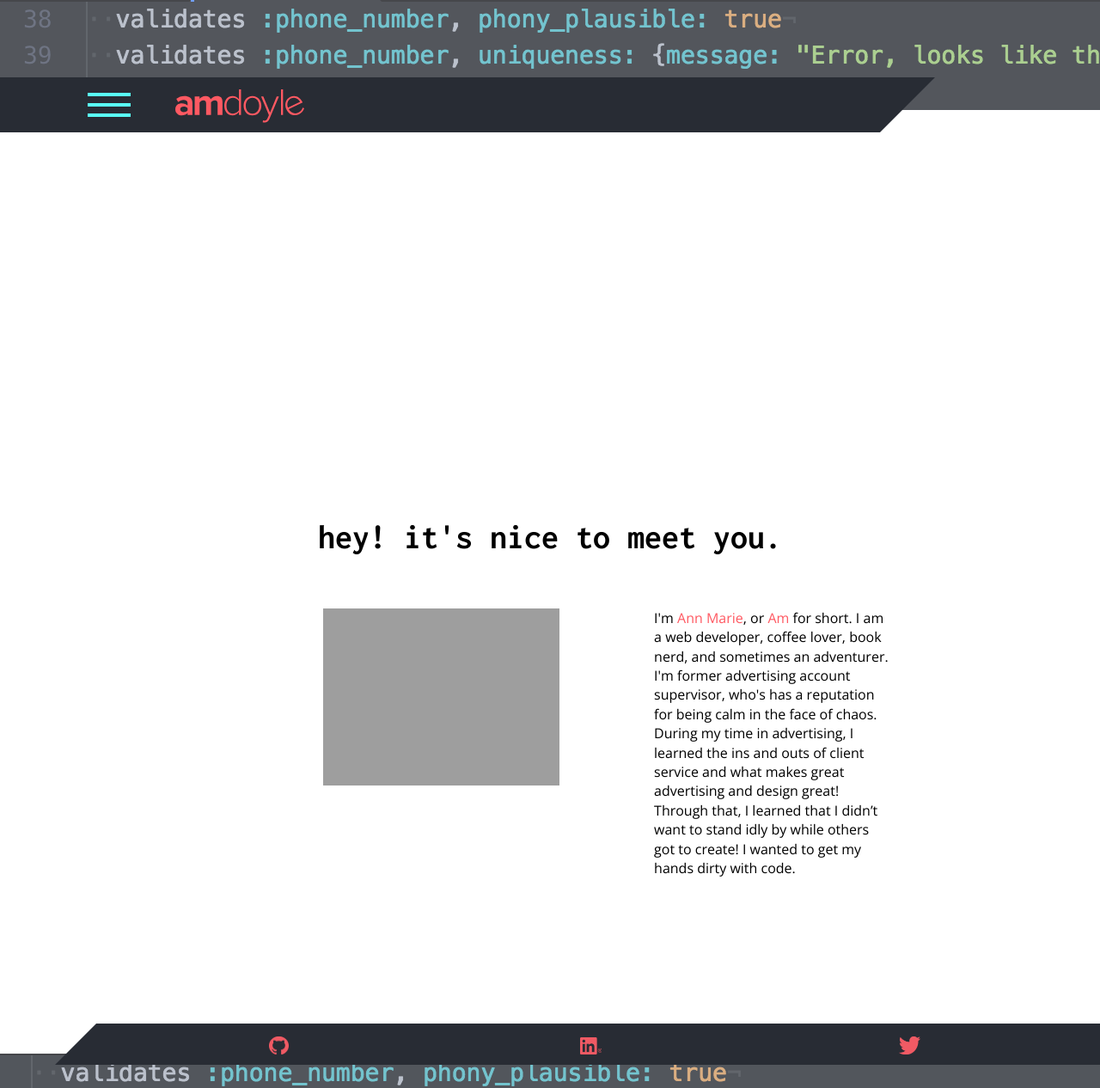
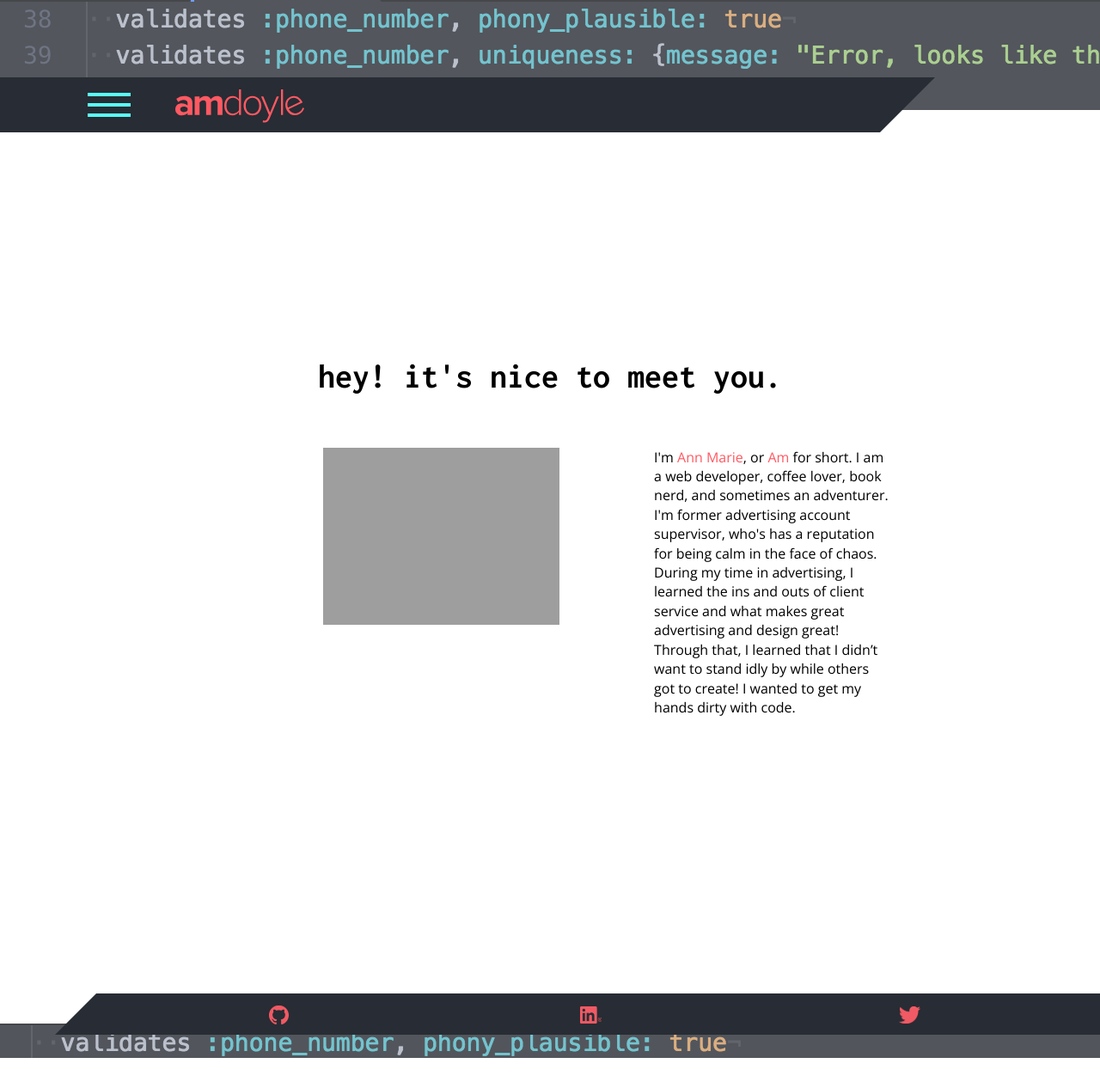
Before and after one commit to amdoyle/amdoyle, a Jekyll site: the page built from index.html, in a window 1280 px wide and 1266 px high. Shown: the whole window at 86% size. Built offline with Jekyll 4.4.1, drawn with Linux system fonts in a browser that asks for light colours; nearby versions of some CDN libraries.

```diff
--- a/_sass/_layout.scss
+++ b/_sass/_layout.scss
@@ -345,7 +345,7 @@
   // }
 
   .main-content {
-    padding-top: 0;
+    // padding-top: 0;
     & img {
       width: 75%;
       height: auto;
@@ -388,7 +388,7 @@
   }
 
   .main-content {
-    margin-top: 20%;
+    // margin-top: 20%;
     & img {
       width: 75%;
       height: auto;
@@ -428,7 +428,7 @@
   // }
 
   .main-content {
-    margin-top: 25%;
+    // margin-top: 25%;
   }
 
   // .footer-content p {
@@ -494,7 +494,7 @@
     }
   }
   .main-content {
-    margin-top: 20%;
+    // margin-top: 20%;
     & h1 {
       padding: 0;
     }
@@ -552,7 +552,7 @@
 @media screen and (min-width: 1100px) {
 
   .main-content {
-    margin-top: 17%;
+    // margin-top: 17%;
   }
 
   #hamburger-nav span {
@@ -673,7 +673,7 @@
   }
 
   .main-content {
-    margin-top: 16%;
+    // margin-top: 16%;
     padding: 0 12%;
     & h1 {
       text-align: center;
@@ -724,7 +724,7 @@
 @media screen and (min-width: 3000px) {
 
   .main-content {
-    margin-top: 14%;
+    // margin-top: 14%;
   }
 
   #navbar {
@@ -846,7 +846,7 @@
   }
 
   .main-content {
-    margin-top: 10%;
+    // margin-top: 10%;
   }
 
   .nav-menu {
```
